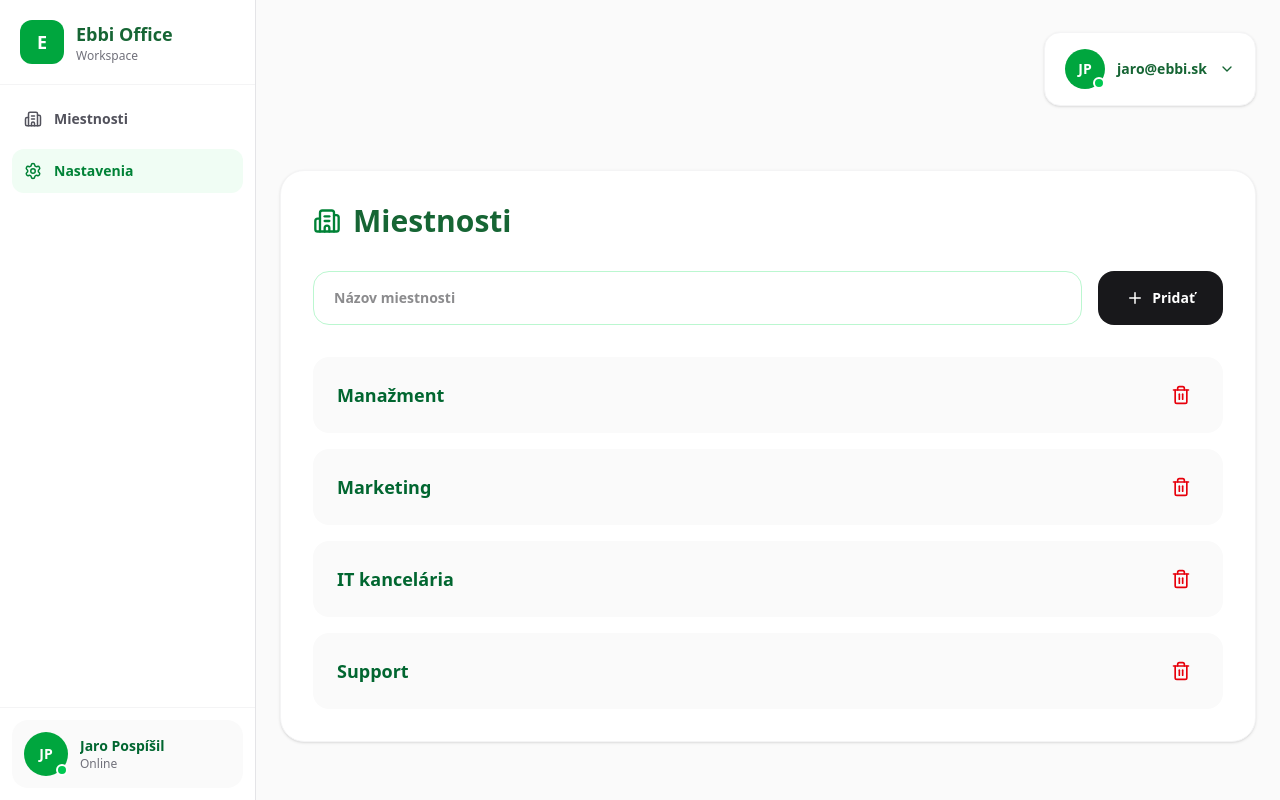
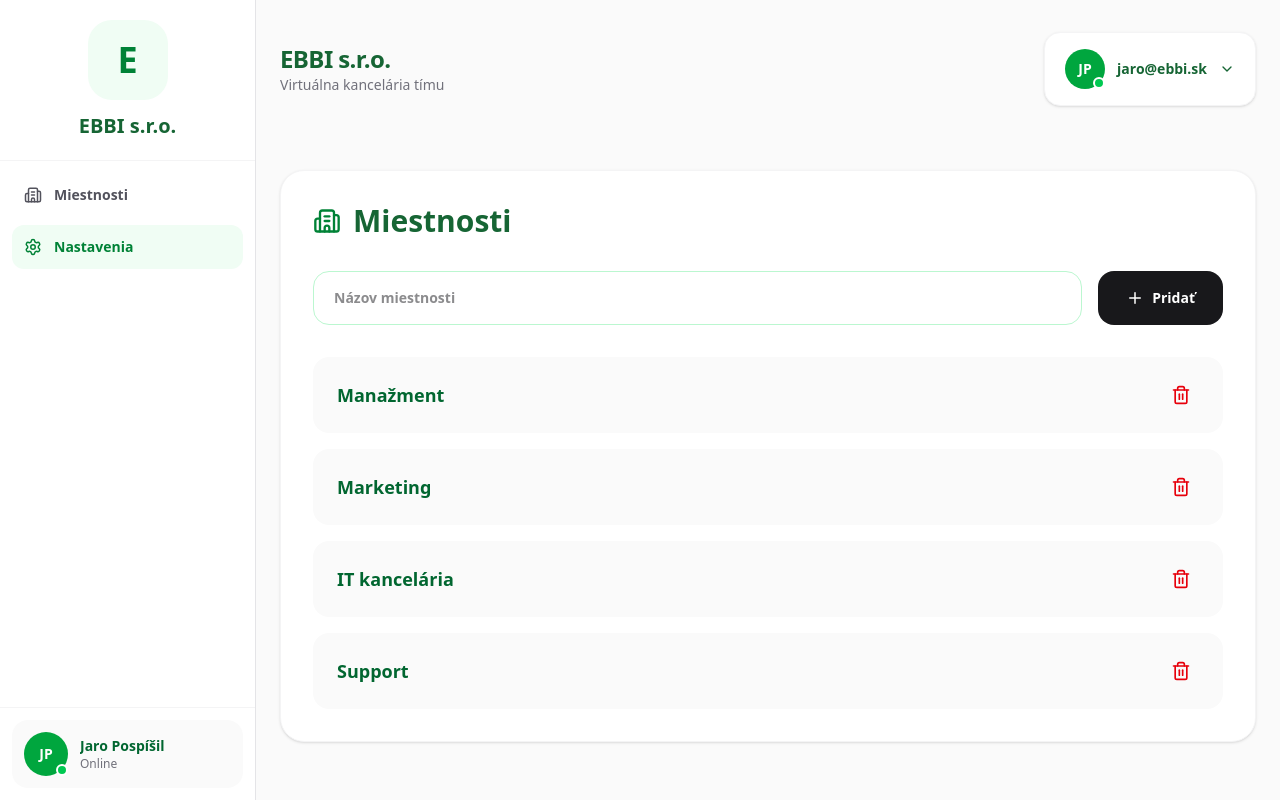
Before and after one commit to EbbiSK/virtualna-kancelaria, a React (Vite) app: page /settings in a window 1280 px wide. Both pictures are taken after a click on the button "Prihlásiť sa". Built offline with nearby package versions, Linux system fonts and the light colour scheme.

Commit message:
Update company branding in sidebar and topbar

```diff
--- a/src/components/Sidebar.tsx
+++ b/src/components/Sidebar.tsx
@@ -59,30 +59,22 @@ export default function Sidebar({
         }`}
       >
         <div className="border-b border-zinc-100 p-5">
-          <div className="flex items-center justify-between gap-3">
-            <div className="flex items-center gap-3">
-              <div className="flex h-11 w-11 items-center justify-center rounded-xl bg-green-600 text-lg font-black text-white">
-                E
+          <div className="flex flex-col items-center gap-3">
+            <div className="flex h-20 w-20 items-center justify-center rounded-3xl bg-green-50 text-green-700">
+              <span className="text-4xl font-black">E</span>
             </div>
 
-              <div>
-                <h1 className="text-lg font-black text-zinc-900">
-                  Ebbi Office
+            <h1 className="text-xl font-black text-green-800">
+              EBBI s.r.o.
             </h1>
-
-                <p className="text-xs text-zinc-500">
-                  Workspace
-                </p>
-              </div>
           </div>
 
           <button
             onClick={() => setMobileOpen?.(false)}
-              className="flex h-9 w-9 items-center justify-center rounded-xl text-zinc-500 hover:bg-zinc-100 xl:hidden"
+            className="absolute right-4 top-4 flex h-9 w-9 items-center justify-center rounded-xl text-zinc-500 hover:bg-zinc-100 xl:hidden"
           >
             <X size={18} />
           </button>
-          </div>
         </div>
 
         <nav className="flex-1 space-y-2 p-3">
--- a/src/components/TopBar.tsx
+++ b/src/components/TopBar.tsx
@@ -38,6 +38,7 @@ export default function TopBar({ setMobileOpen }: TopBarProps) {
 
   return (
     <div className="flex items-center justify-between">
+      <div className="flex items-center gap-4">
         <button
           onClick={() => setMobileOpen?.(true)}
           className="flex h-10 w-10 items-center justify-center rounded-xl border border-zinc-200 bg-white text-zinc-700 shadow-sm transition hover:border-green-500 xl:hidden"
@@ -45,7 +46,16 @@ export default function TopBar({ setMobileOpen }: TopBarProps) {
           <Menu size={18} />
         </button>
 
-      <div />
+        <div>
+          <h1 className="text-2xl font-black tracking-tight text-green-800">
+            EBBI s.r.o.
+          </h1>
+
+          <p className="text-sm text-zinc-500">
+            Virtuálna kancelária tímu
+          </p>
+        </div>
+      </div>
 
       {isLoggedIn && (
         <div className="relative">
```
Lines whose indentation alone changed are shown as unchanged.
